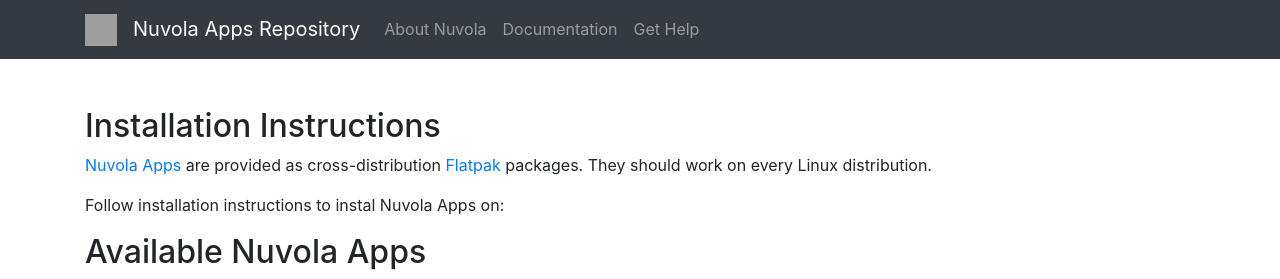
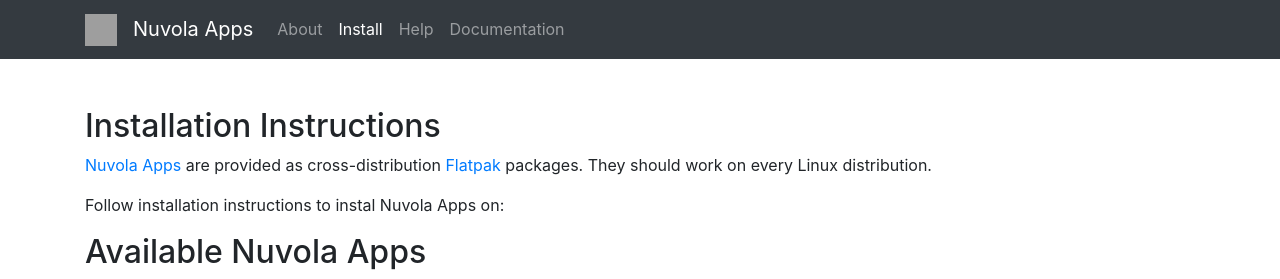
Before and after one commit to tiliado/nuvola.tiliado.eu, a Python web app: template templates/index.html in a window 1280 px wide. Shown: the top 279 px of the page. Run offline with Jinja, Linux system fonts and the light colour scheme; the template is opened without the code that fills it, so the values that code supplies are empty; some libraries are stand-ins or nearby versions; grey boxes are pictures that could not be loaded.

Commit message:
Nuvola Apps Repository is under the Install tab
Issue: tiliado/nuvolaruntime#457

Signed-off-by: Jiří Janoušek <janousek.jiri@gmail.com>

```diff
--- a/templates/base.html
+++ b/templates/base.html
@@ -21,7 +21,7 @@
       <a class="navbar-brand" href="/">
         <img alt="Brand" src="https://tiliado.eu/static/nuvolaplayer/logo.png" width="32" height="32"/>
       </a>
-      <a class="navbar-brand" href="/">Nuvola Apps Repository</a>
+      <a class="navbar-brand" href="https://tiliado.eu/nuvolaplayer/">Nuvola Apps</a>
       <button class="navbar-toggler" type="button" data-toggle="collapse" data-target="#navbarSupportedContent"
               aria-controls="navbarSupportedContent" aria-expanded="false" aria-label="Toggle navigation">
         <span class="navbar-toggler-icon"></span>
@@ -30,13 +30,16 @@
       <div class="collapse navbar-collapse" id="navbarSupportedContent">
         <ul class="navbar-nav mr-auto">
           <li class="nav-item">
-            <a class="nav-link" href="https://tiliado.eu/nuvolaplayer/">About Nuvola</a>
+            <a class="nav-link" href="https://tiliado.eu/nuvolaplayer/">About</a>
+          </li>
+          <li class="nav-item active">
+            <a class="nav-link" href="/">Install</a>
+          </li>
+          <li class="nav-item">
+            <a class="nav-link" href="https://tiliado.github.io/nuvolaplayer/documentation/4/help.html">Help</a>
           </li>
           <li class="nav-item">
             <a class="nav-link" href="https://tiliado.github.io/nuvolaplayer/documentation/4.html">Documentation</a>
-          </li>
-          <li class="nav-item">
-            <a class="nav-link" href="https://tiliado.github.io/nuvolaplayer/documentation/4/help.html">Get Help</a>
           </li>
         </ul>
       </div>
```
